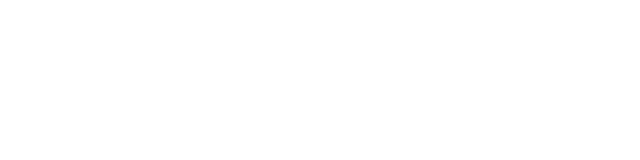
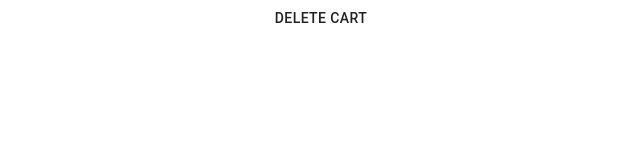
Before and after one commit to paragpatil187/myntraclone, a React (Create React App) app: page /cart in a window 1280 px wide. Shown: the top 160 px of the page, without its empty margins (319-959 px from the left). Built offline with nearby package versions, Linux system fonts and the light colour scheme.

Commit message:
multiple item can be added in cart using redux

```diff
--- a/src/components/Product.jsx
+++ b/src/components/Product.jsx
@@ -13,13 +13,31 @@ const Product = ({form}) => {
   const handleNavigate=(productId)=>{
     navigate(`product/${productId}`)
   }
-  const handleCart=(id)=>{
-    const payload={
-      id
-    }
-    dispatch(addCart(payload))
+  const data=useSelector((state)=>state.data.data)
+  console.log(data)
+  const handleCart=(idx)=>{
+    // let carter=data.filter((e)=>{
+    //   if(e.id==idx){
+    //     return e
+    //   }
+    // })
+    data.forEach((e)=>{
+      if(e.id==idx){
+        dispatch(addCart(e))
 
+      }
+
+    })
   }
+    //console.log("carter",carter)
+
+
+    //  const payload=[
+    //    carter
+    //  ]
+
+
+
   const navigate=useNavigate()
     const params=useParams();
         console.log(params.id)
@@ -34,8 +52,7 @@ const Product = ({form}) => {
         .catch((err)=>console.log(err))
 
    },[])
-   const data=useSelector((state)=>state.data.data)
-   console.log(data)
+
     const search=useSelector((state)=>state.data.search)
    console.log("s",search)
    //const form =useSelector((state)=>state.form)
--- a/src/components/pages/Cart.jsx
+++ b/src/components/pages/Cart.jsx
@@ -1,21 +1,36 @@
 import { Button } from '@material-ui/core';
 import React from 'react'
-import { useSelector } from 'react-redux';
+import { useDispatch, useSelector } from 'react-redux';
+import { deleteCart } from '../../redux/Data/action';
 
 const Cart = () => {
+  const dispatch=useDispatch()
   const data = useSelector((state) => state.data.data);
   console.log("cart", data);
-  const id=useSelector((state)=>state.data.cart);
- var idx=id.id
-var cartproducts=data.filter((x)=>{
-  if(+idx==x.id){
-    return x
+  const cartproducts=useSelector((state)=>state.data.cart);
+ //var idx=id.id
+ const handlecartDelete=(id)=>{
+   //find by id
+   //filter
+   //new ayrray
+  const payload={
+    id:[]
   }
-})
+  dispatch(deleteCart(payload))
+
+
+ }
+// var cartproducts=data.filter((x)=>{
+//   if(+idx==x.id){
+//     return x
+//   }
+// })
 console.log(cartproducts)
+let x=cartproducts
   return (
     <div>
-    {cartproducts.map((e)=>{
+    <Button onClick={()=>handlecartDelete}>delete cart</Button>
+    {x && x.map((e)=>{
       return(
         <div>
         <h1>{e.title}</h1>
--- a/src/redux/data/action.js
+++ b/src/redux/data/action.js
@@ -3,6 +3,7 @@
  export const SEARCH_DATA="SEARCH_DATA"
  export const ADD_CART="ADD_CART"
 export const REMOVE_FROM_CART="REMOVE_FROM_CART"
+export const DELETE_CART="DELETE_CART"
 const storeData=(payload)=>({
     type:STORE_DATA,
     payload:payload
@@ -16,5 +17,10 @@ export const addCart=(payload)=>({
     type:ADD_CART,
     payload:payload
 })
+export const deleteCart=(payload)=>({
+    type:DELETE_CART,
+    payload:payload
+
+})
 
 export default storeData
--- a/src/redux/data/reducer.js
+++ b/src/redux/data/reducer.js
@@ -1,4 +1,4 @@
-import { ADD_CART, SEARCH_DATA, STORE_DATA } from "./action";
+import { ADD_CART, DELETE_CART, SEARCH_DATA, STORE_DATA } from "./action";
 
 
 const initState={
@@ -14,7 +14,11 @@ export const productReducer=(store=initState,{type,payload})=>{
              case SEARCH_DATA:
                  return{...store,search:payload}
                  case ADD_CART:
-                    return {...store,cart:payload};
+                   var newCart = [...store.cart,payload]
+                    return{...store,cart:newCart}
+
+                    case DELETE_CART:
+                        return {...store,cart:payload}
             default:
                 return store;
     }
```
